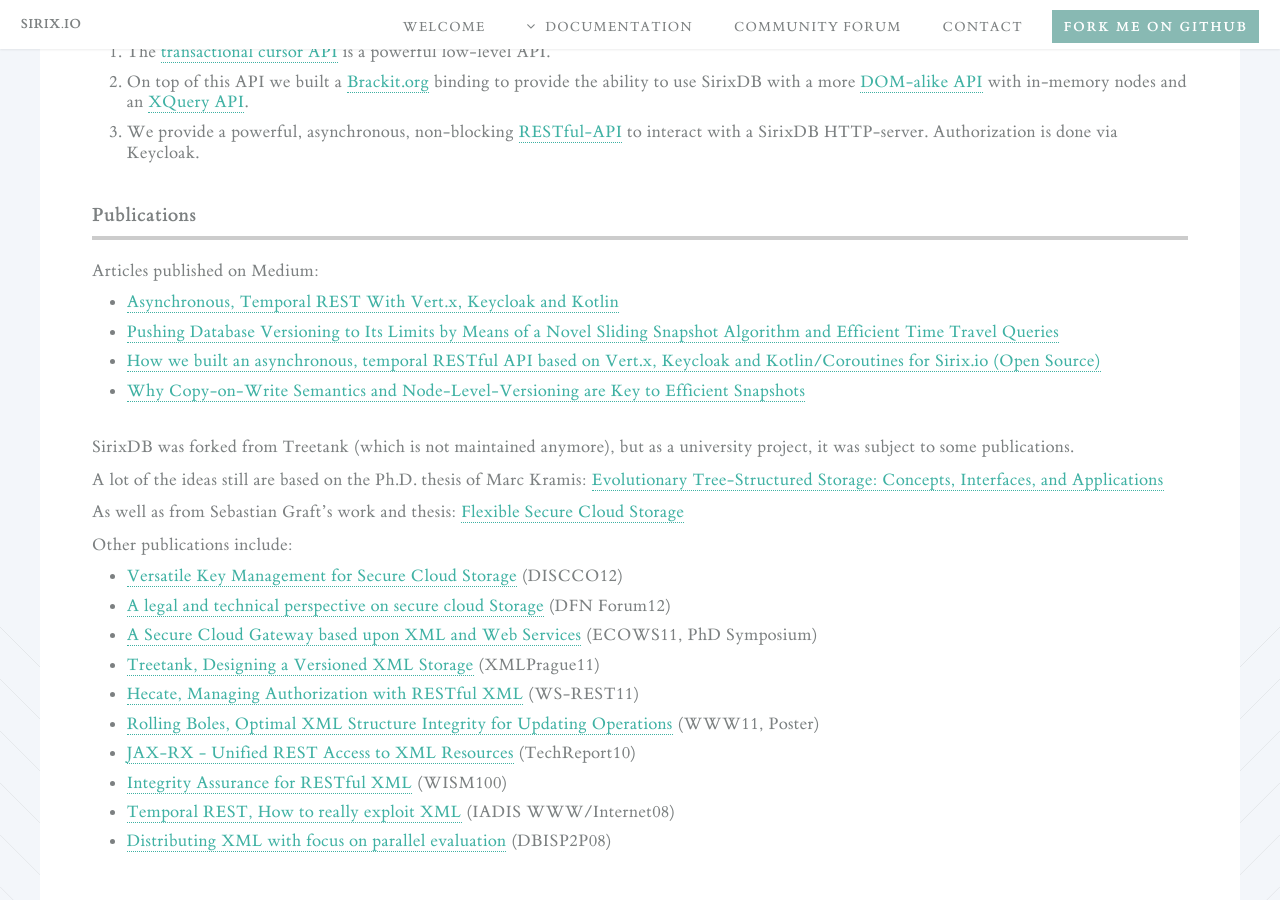
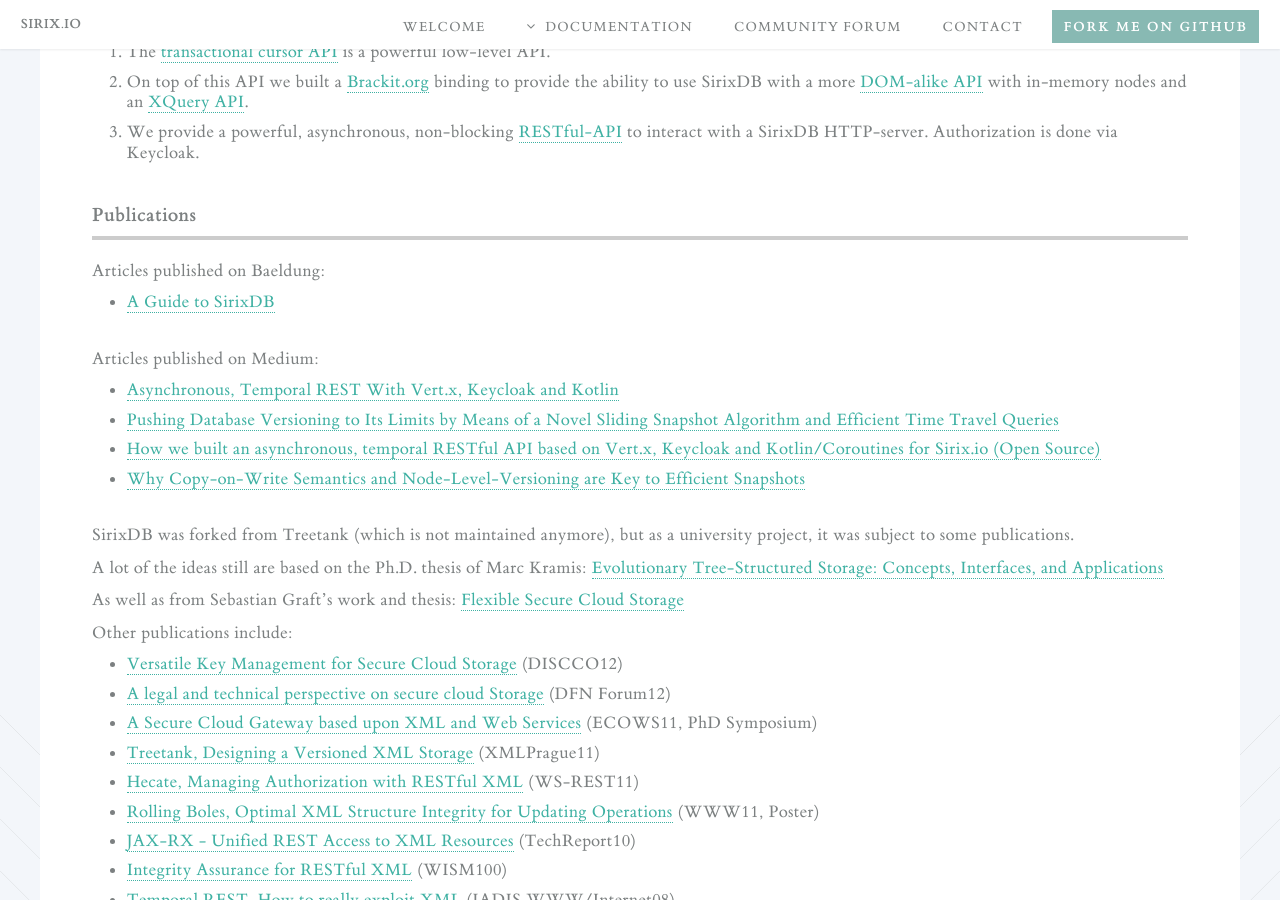
Before and after one commit to sirixdb/sirixdb.github.io, a Jekyll site: the page built from documentation.md, in a window 1280 px wide and 900 px high, scrolled down 2499 px. Built offline with Jekyll 4.4.1, drawn with Linux system fonts in a browser that asks for light colours.

Commit message:
Update documentation.md

```diff
--- a/documentation.md
+++ b/documentation.md
@@ -40,6 +40,9 @@
 3. We provide a powerful, asynchronous, non-blocking [RESTful-API](/rest-api.html) to interact with a SirixDB HTTP-server. Authorization is done via Keycloak.
 
 ### Publications
+Articles published on Baeldung:
+- [A Guide to SirixDB](https://www.baeldung.com/sirix)
+
 Articles published on Medium:
 - [Asynchronous, Temporal  REST With Vert.x, Keycloak and Kotlin](https://medium.com/hackernoon/asynchronous-temporal-rest-with-vert-x-keycloak-and-kotlin-coroutines-217b25756314)
 - [Pushing Database Versioning to Its Limits by Means of a Novel Sliding Snapshot Algorithm and Efficient Time Travel Queries](https://medium.com/sirixdb-sirix-io-how-we-built-a-novel-temporal/why-and-how-we-built-a-temporal-database-system-called-sirixdb-open-source-from-scratch-a7446f56f201)
```
